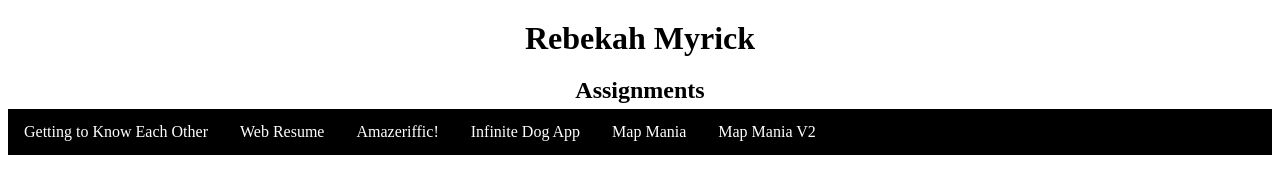
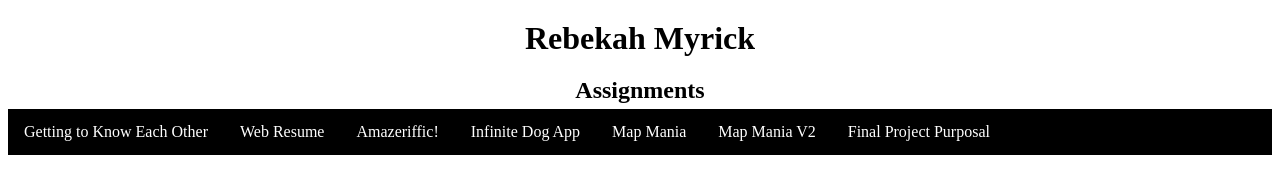
Before and after one commit to rebekahdo/assignment-portfolio, a plain HTML site: page index.html in a window 1280 px wide. Drawn offline with Linux system fonts and the light colour scheme.

Commit message:
Update index.html

```diff
--- a/index.html
+++ b/index.html
@@ -15,6 +15,7 @@
         <li><a href="https://wonderful-wave-0371db810.1.azurestaticapps.net/">Infinite Dog App</a></li>
         <li><a href="https://mapmania.azurewebsites.net/">Map Mania</a></li>
         <li><a href="https://mapmaniav2.azurewebsites.net/">Map Mania V2</a></li>
+        <li><a href="https://fppapp.azurewebsites.net/">Final Project Purposal</a></li>
     </ul>
 </body>
 </html>
```
